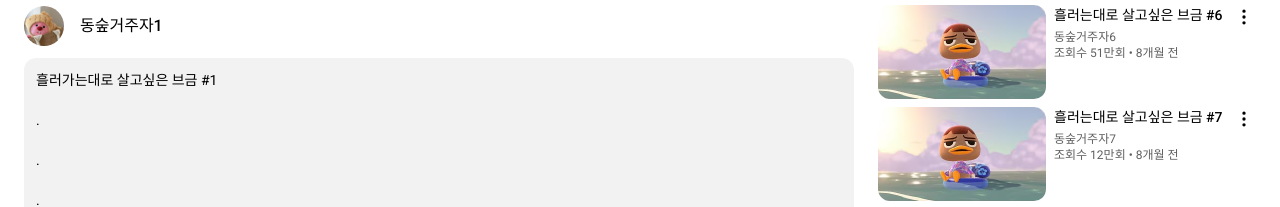
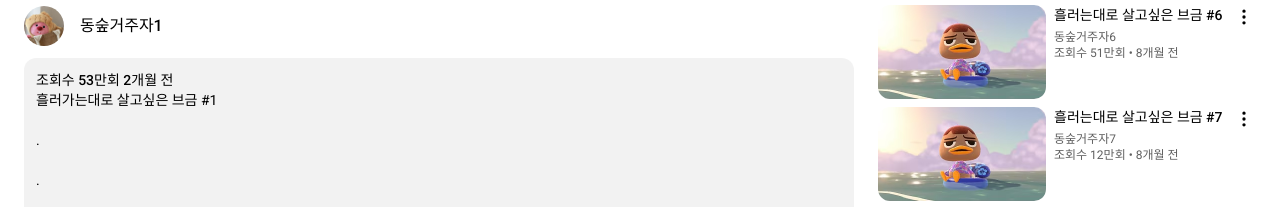
Before and after one commit to 2-CM/Youtube-yoon, a React (Vite) app: page /video/1 in a window 1280 px wide. Shown: the part 593-800 px from the top of the page. Built offline with nearby package versions, Linux system fonts and the light colour scheme.

Commit message:
feat: VideoInfo에 views, uploadedAt 표시 #9

```diff
--- a/src/components/VideoDetail/VideoInfo.jsx
+++ b/src/components/VideoDetail/VideoInfo.jsx
@@ -1,6 +1,6 @@
 import UserProfile from '../../assets/user-profile.jpg';
 
-const VideoInfo = ({ title, username, description }) => {
+const VideoInfo = ({ title, username, views, uploadedAt, description }) => {
     return (
         <div className="mt-3 mb-6">
             <div className="video-title text-xl font-bold">{title}</div>
@@ -18,6 +18,9 @@ const VideoInfo = ({ title, username, description }) => {
 
             <div className="video-description mt-3 bg-[rgba(0,0,0,0.05)] rounded-xl text-sm font-normal cursor-pointer">
                 <div className="p-3">
+                    <div className="font-medium">
+                        조회수 {views} {uploadedAt}
+                    </div>
                     <div className="w-full whitespace-pre-line">{description}</div>
                 </div>
             </div>
--- a/src/pages/VideoDetail.jsx
+++ b/src/pages/VideoDetail.jsx
@@ -21,7 +21,13 @@ const VideoDetail = () => {
                 {/* 영상 */}
                 <VideoPlayer videoSrc="https://www.youtube.com/embed/0D-dHRtyiyE" />
                 {/* 영상 제목, 채널 사진 및 이름, 영상 description */}
-                <VideoInfo title={video.title} username={video.username} description={video.description} />
+                <VideoInfo
+                    title={video.title}
+                    username={video.username}
+                    views={video.views}
+                    uploadedAt={video.uploadedAt}
+                    description={video.description}
+                />
             </div>
 
             {/* 추천 영상 */}
```
